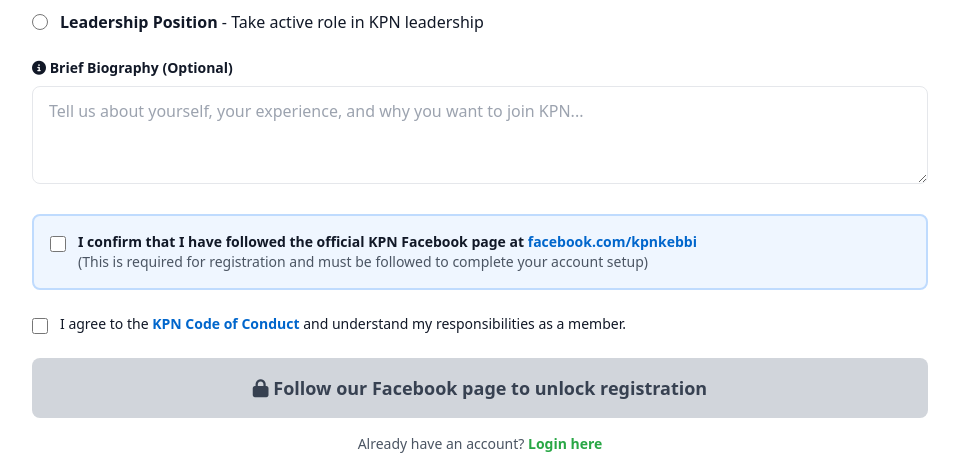
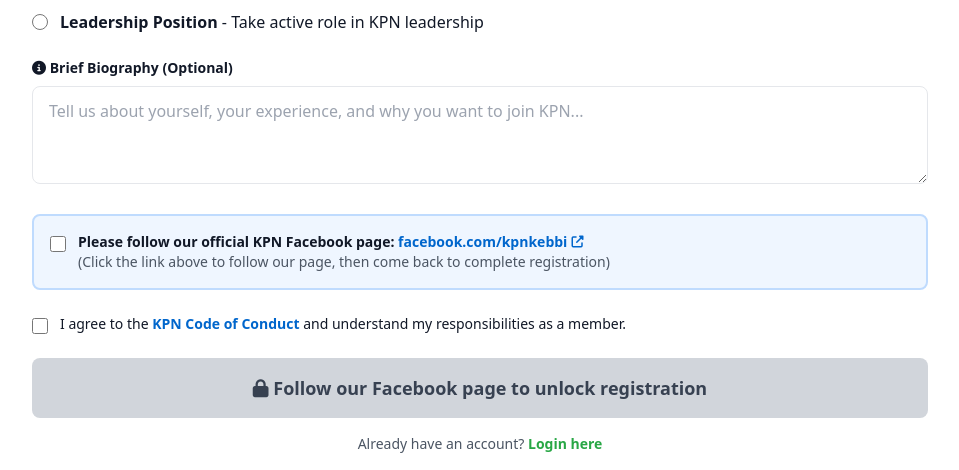
Before and after one commit to Kebbiconnect/kconnect, a Django app: page /account/register/ in a window 1280 px wide. Shown: the part 1044-1514 px from the top of the page, without its empty margins (160-1119 px from the left). Run offline with Django 5.2, Linux system fonts and the light colour scheme; data comes from the database, SQL or seed files in the repository; some libraries are stand-ins or nearby versions.

Commit message:
Grant president role profile editing and enhance Facebook follow registration flow
Add 'Edit Profile' link to the President's dashboard. Update the registration form to redirect users to the KPN Facebook page and use localStorage to enable the submit button after a visit, also clearing the flag on form submission.

Replit-Commit-Author: Agent
Replit-Commit-Session-Id: cacea71d-b0ae-4155-8da1-62af81633b56
Replit-Commit-Checkpoint-Type: intermediate_checkpoint

```diff
--- a/staff/templates/staff/dashboards/president.html
+++ b/staff/templates/staff/dashboards/president.html
@@ -201,6 +201,9 @@
                 <a href="{% url 'staff:disciplinary_actions' %}" class="block p-4 bg-gradient-to-r from-red-50 to-red-100 dark:from-red-900 dark:to-red-800 rounded-lg hover:from-red-100 hover:to-red-200 dark:hover:from-red-800 dark:hover:to-red-700 transition-all transform hover:scale-105">
                     <i class="fas fa-gavel mr-2 text-red-600"></i> Disciplinary Actions
                 </a>
+                <a href="{% url 'staff:profile' %}" class="block p-4 bg-gradient-to-r from-green-50 to-green-100 dark:from-green-900 dark:to-green-800 rounded-lg hover:from-green-100 hover:to-green-200 dark:hover:from-green-800 dark:hover:to-green-700 transition-all transform hover:scale-105">
+                    <i class="fas fa-user-edit mr-2 text-green-600"></i> Edit Profile
+                </a>
             </div>
         </div>
 
--- a/staff/templates/staff/register.html
+++ b/staff/templates/staff/register.html
@@ -189,10 +189,12 @@
                     <div class="flex items-start">
                         <input type="checkbox" id="facebook_verified" name="facebook_verified" class="mr-3 mt-1 h-4 w-4 text-kpn-green focus:ring-kpn-green" required>
                         <label for="facebook_verified" class="text-sm">
-                            <strong>I confirm that I have followed the official KPN Facebook page at
-                            <a href="https://www.facebook.com/kpnkebbi" target="_blank" class="text-kpn-blue hover:underline font-bold">facebook.com/kpnkebbi</a></strong>
+                            <strong>Please follow our official KPN Facebook page:
+                            <a href="https://www.facebook.com/kpnkebbi" id="fbLink" target="_blank" class="text-kpn-blue hover:underline font-bold inline-flex items-center">
+                                facebook.com/kpnkebbi <i class="fas fa-external-link-alt ml-1 text-xs"></i>
+                            </a></strong>
                             <br>
-                            <span class="text-gray-600 dark:text-gray-400">(This is required for registration and must be followed to complete your account setup)</span>
+                            <span class="text-gray-600 dark:text-gray-400">(Click the link above to follow our page, then come back to complete registration)</span>
                         </label>
                     </div>
                 </div>
@@ -541,7 +543,30 @@ document.head.appendChild(style);
 const facebookCheckbox = document.getElementById('facebook_verified');
 const submitBtn = document.getElementById('submitBtn');
 const fbWarning = document.getElementById('fbWarning');
+const fbLink = document.getElementById('fbLink');
 
+// Check if user has already clicked the Facebook link
+function checkFacebookVisit() {
+    const hasVisited = localStorage.getItem('kpn_fb_visited');
+    if (hasVisited === 'true') {
+        facebookCheckbox.checked = true;
+        submitBtn.classList.remove('hidden');
+        submitBtn.classList.add('block', 'animate-fadeIn');
+        fbWarning.classList.add('hidden');
+    }
+}
+
+// Handle Facebook link click
+fbLink.addEventListener('click', function() {
+    localStorage.setItem('kpn_fb_visited', 'true');
+    // Enable submit button immediately
+    facebookCheckbox.checked = true;
+    submitBtn.classList.remove('hidden');
+    submitBtn.classList.add('block', 'animate-fadeIn');
+    fbWarning.classList.add('hidden');
+});
+
+// Handle checkbox change
 facebookCheckbox.addEventListener('change', function() {
     if (this.checked) {
         submitBtn.classList.remove('hidden');
@@ -553,5 +578,23 @@ facebookCheckbox.addEventListener('change', function() {
         fbWarning.classList.remove('hidden');
     }
 });
+
+// Check on page load
+checkFacebookVisit();
+
+// Listen for when user returns to the page
+window.addEventListener('focus', function() {
+    checkFacebookVisit();
+});
+
+// Clear localStorage on successful form submission to prevent issues on shared devices
+const registrationForm = document.getElementById('registrationForm');
+registrationForm.addEventListener('submit', function() {
+    // Clear the Facebook visited flag only after form is submitted
+    // This prevents permanent enablement on shared/public devices
+    setTimeout(() => {
+        localStorage.removeItem('kpn_fb_visited');
+    }, 1000);
+});
 </script>
 {% endblock %}
```
